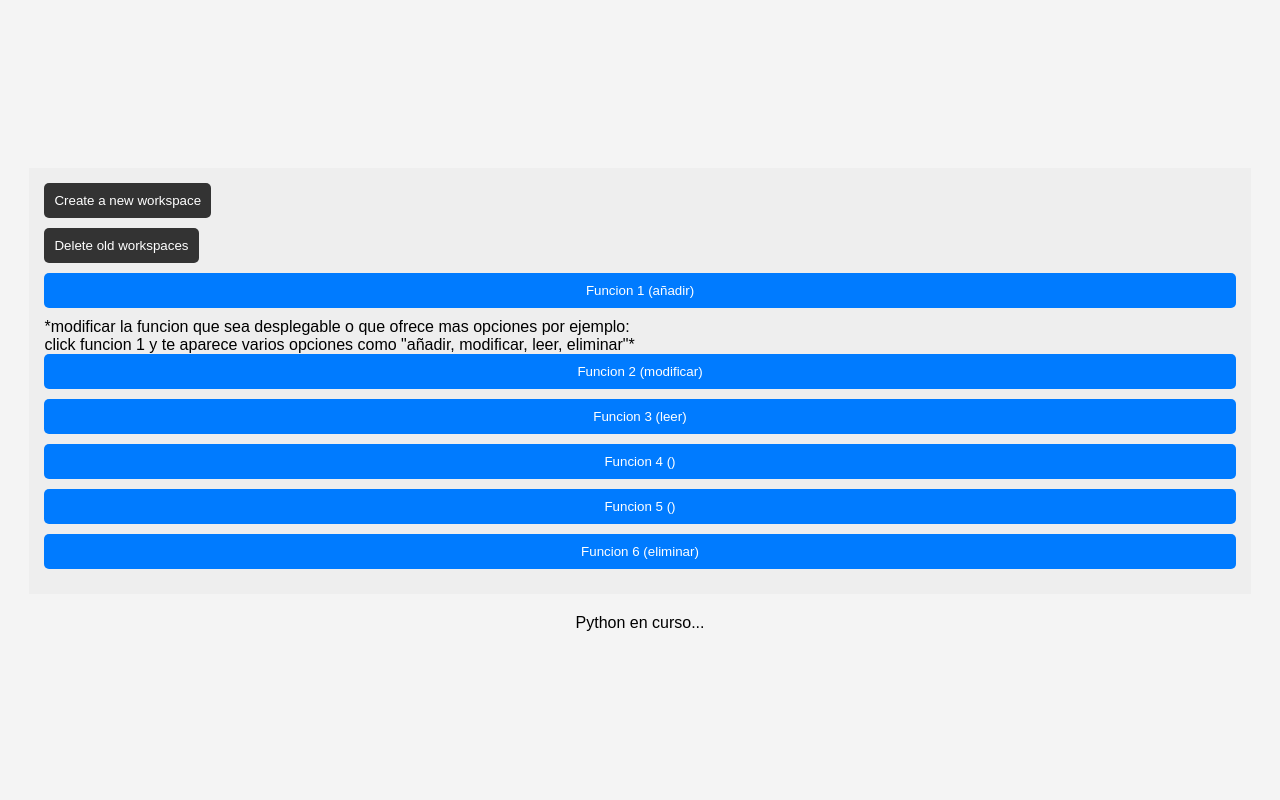
After one commit to nadereyz/Proyecto_Python, a Flask app: page /home in a window 1280 px wide. The commit adds this page. Run offline with Flask 3, Linux system fonts and the light colour scheme; parts of the project's set-up code (start-up, migrations or seed data) failed here and were passed over.

Commit message:
plantilla html

```diff
--- /dev/null
+++ b/templates/home.html
@@ -0,0 +1,34 @@
+<!DOCTYPE html>
+<html lang="es">
+<head>
+<meta charset="UTF-8">
+<meta name="viewport" content="width=device-width, initial-scale=1.0">
+<title>Home</title>
+<link rel="stylesheet" href="{{ url_for('static', filename='css/home.css') }}">
+</head>
+<body>
+
+<div class="sidebar">
+  <button class="sidebar-button">Create a new workspace</button>
+  <button class="sidebar-button">Delete old workspaces</button>
+  <div class="functions">
+    <button class="function-button">Funcion 1 (añadir)</button>
+    <a>*modificar la funcion que sea desplegable o que ofrece mas opciones por ejemplo:</a> <br>
+    <a>click funcion 1 y te aparece varios opciones como "añadir, modificar, leer, eliminar"*</a>
+    <button class="function-button">Funcion 2 (modificar)</button>
+    <button class="function-button">Funcion 3 (leer)</button>
+    <button class="function-button">Funcion 4 ()</button>
+    <button class="function-button">Funcion 5 ()</button>
+    <button class="function-button">Funcion 6 (eliminar)</button>
+  </div>
+</div>
+
+<div class="workspace-container">
+  <div class="workspace">
+    <!--<img src="{{ url_for('static', filename='images/python-logo.png') }}" alt="Workspace curso Python">    Si no quito esto, la imagen se ocupa toda la pantalla no se pq.-->
+    <span>Python en curso...</span>
+  </div>
+</div>
+
+</body>
+</html>
```
Also changed, not shown: templates/login.html (+5 -7 lines).
